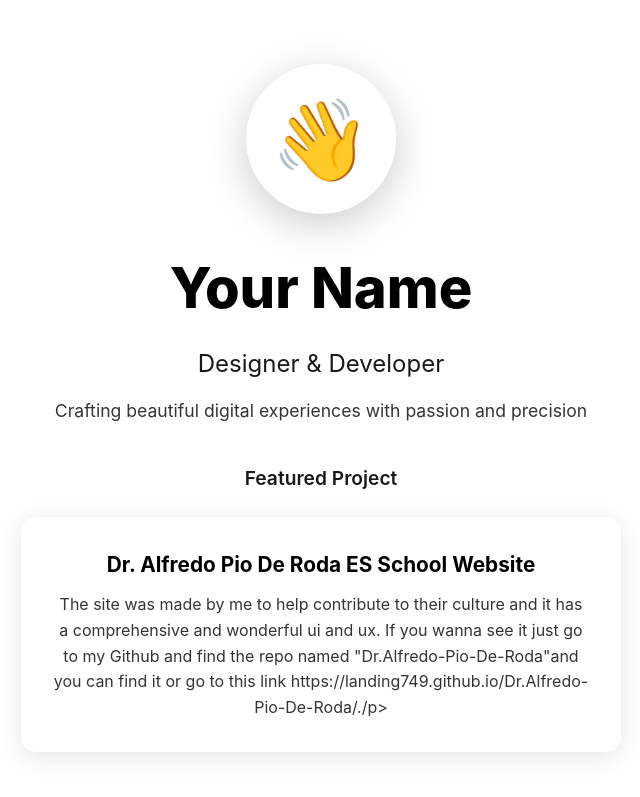
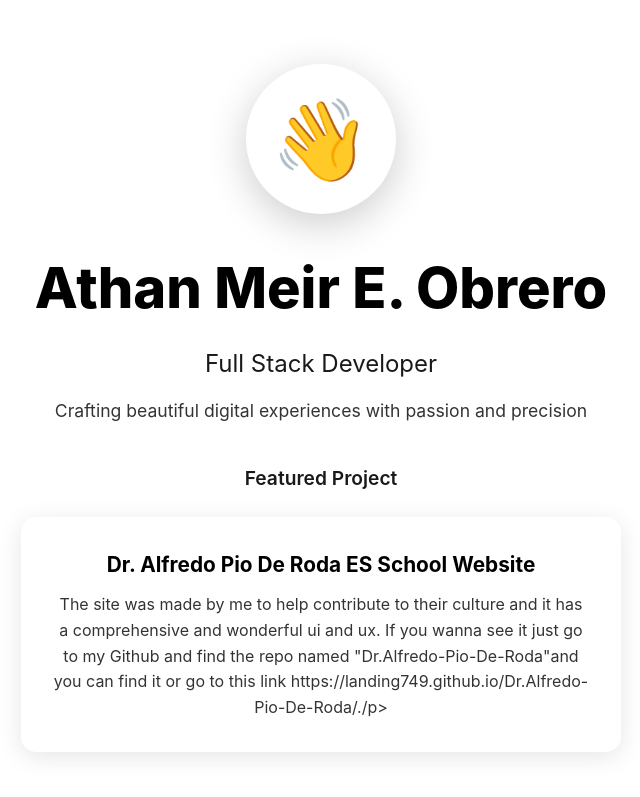
Before and after one commit to Landing749/Landing, a plain HTML site: page index.html in a window 1280 px wide. Shown: the top 797 px of the page, without its empty margins (319-959 px from the left). Drawn offline with nearby package versions, Linux system fonts and the light colour scheme.

Commit message:
Update index.html

```diff
--- a/index.html
+++ b/index.html
@@ -416,8 +416,8 @@
    <div class="profile-image" id="profileImage">
     👋
    </div>
-   <h1 class="name" id="name">Your Name</h1>
-   <p class="title" id="title">Designer &amp; Developer</p>
+   <h1 class="name" id="name">Athan Meir E. Obrero</h1>
+   <p class="title" id="title">Full Stack Developer</p>
    <p class="tagline" id="tagline">Crafting beautiful digital experiences with passion and precision</p>
    <div class="projects-section">
     <h2 class="projects-heading" id="projectsHeading">Featured Project</h2>
```
